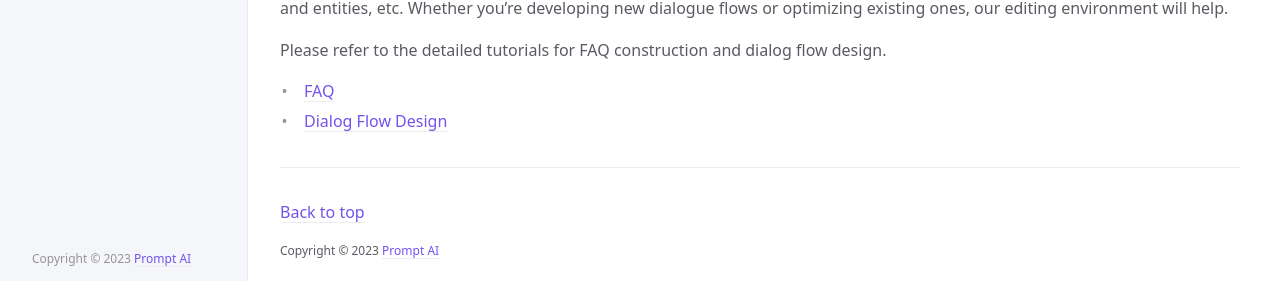
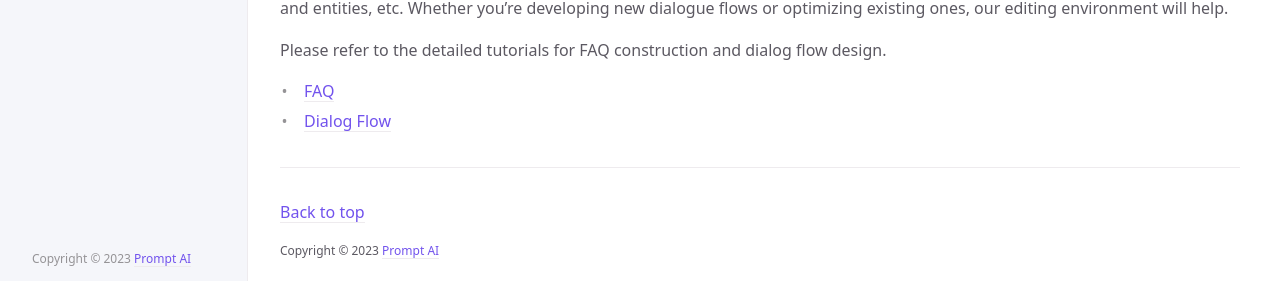
Before and after one commit to ws-cd/ws-cd.github.io, a Jekyll site: the page built from docs/cloud_design.md, in a window 1280 px wide and 1092 px high. Shown: the part 808-1089 px from the top of the window. Built offline with Jekyll 4.4.1, drawn with Linux system fonts in a browser that asks for light colours.

Commit message:
Update cloud_design.md

```diff
--- a/docs/cloud_design.md
+++ b/docs/cloud_design.md
@@ -17,4 +17,4 @@ The editing environment offers a low-code user interface, enabling you to quickl
 
 Please refer to the detailed tutorials for FAQ construction and dialog flow design.
 - [FAQ](/docs/tutorial/faq/)
-- [Dialog Flow Design](/docs/tutorial/flow/)
+- [Dialog Flow](/docs/tutorial/flow/)
```
